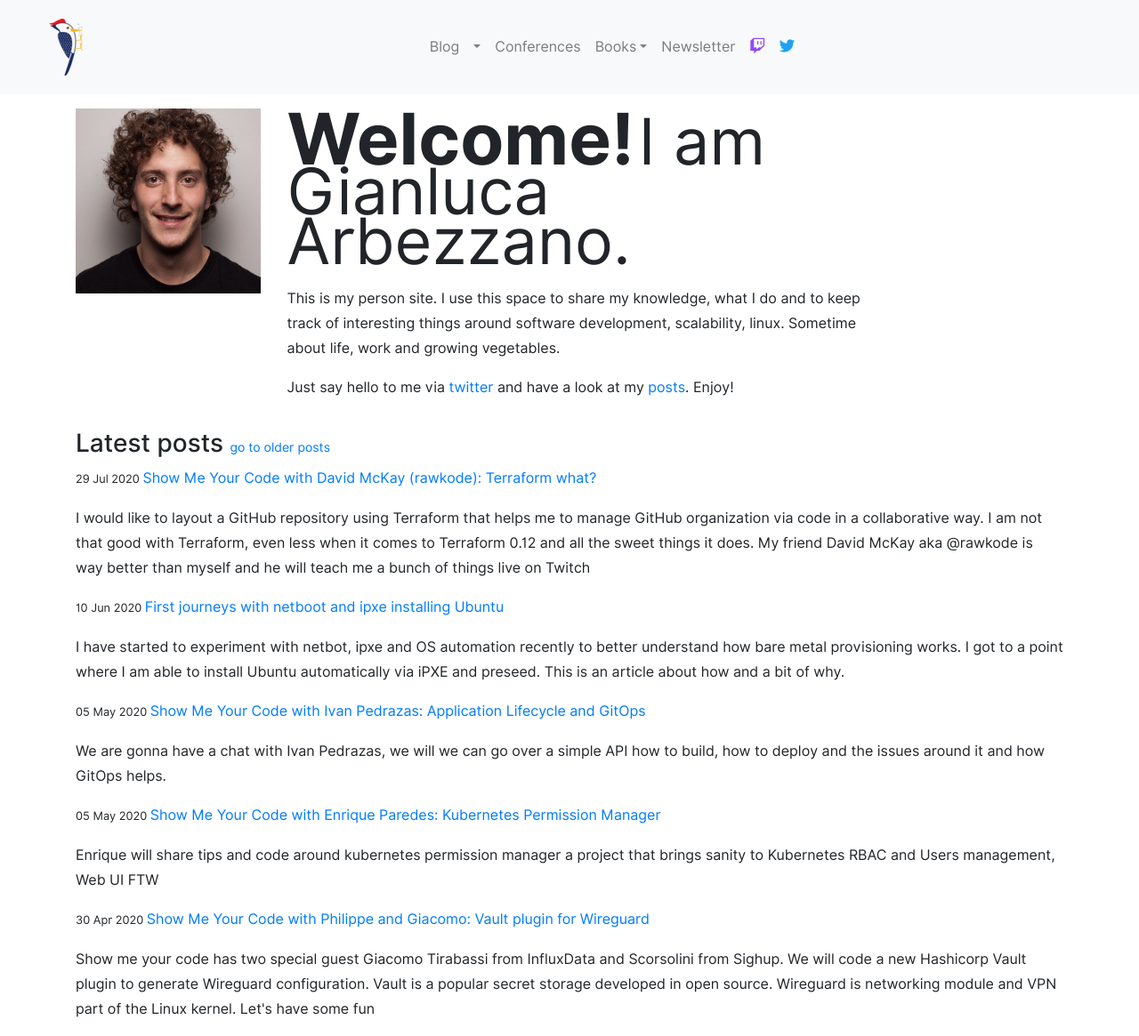
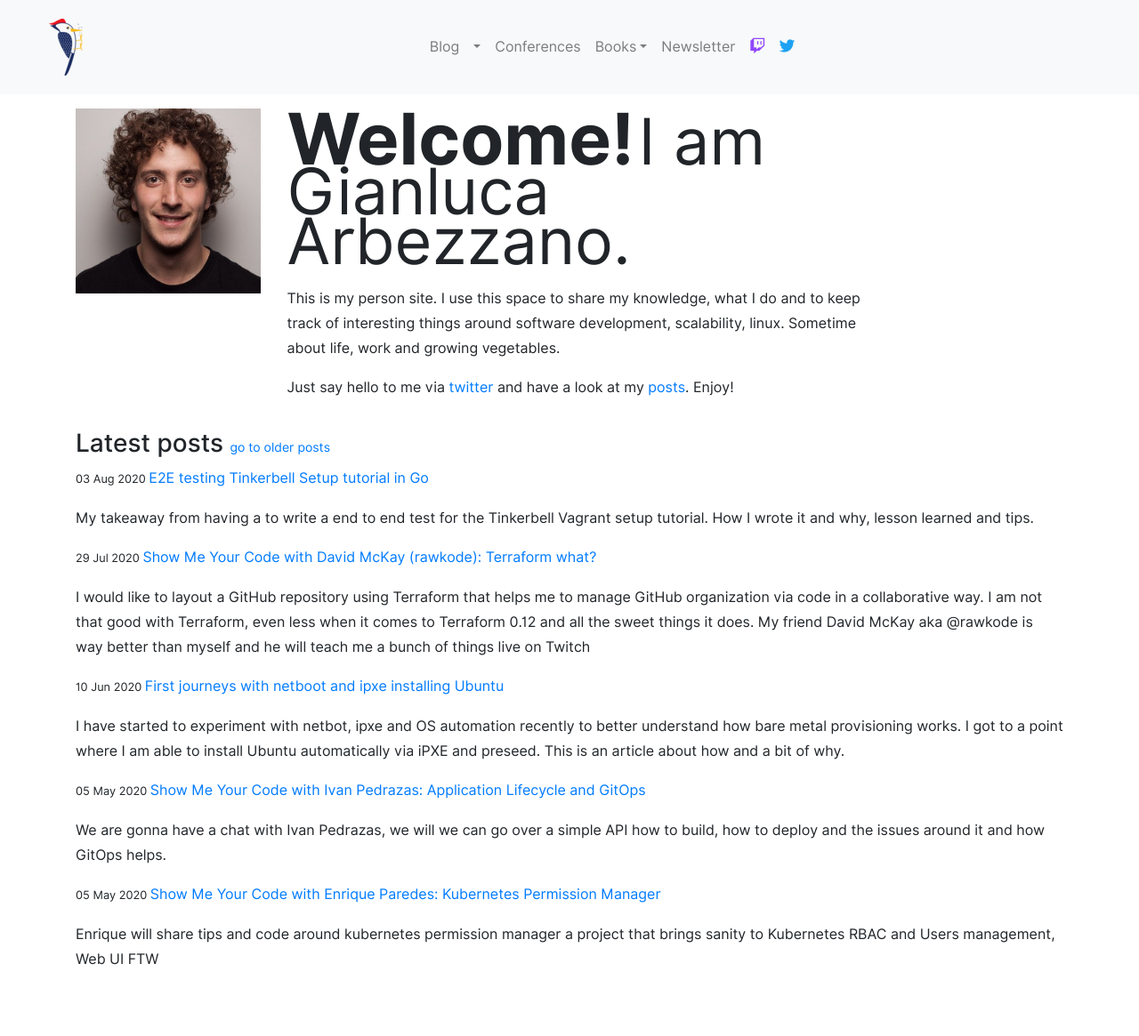
Before and after one commit to gianarb/gianarb.github.com, a Jekyll site: the page built from index.html, in a window 1280 px wide. Shown: the whole page at 89% size. Built offline with Jekyll 4.4.1, drawn with Linux system fonts in a browser that asks for light colours; nearby versions of some CDN libraries; comment, search, counter and statistics services are not loaded; after the commit the page ends 1109 px from its top, so only the background shows below that.

Commit message:
thanks @rawkode for review

````diff
--- a/_includes/head.html
+++ b/_includes/head.html
@@ -9,6 +9,10 @@
     <link rel="canonical" href="{{ site.MY_URL }}{{ page.url | replace:'index.html',''}}">
     <link rel="icon" type="image/png" href="/img/favicon.png" />
 
+    <meta name='twitter:card' content='summary_large_image'>
+    <meta name='twitter:title' content="{{page.title}}">
+    <meta name='twitter:description' content="{{page.summary}}">
+
     <meta property="og:title" content="{{ page.title }}" />
     <meta property="og:site_name" content="gianarb blog"/>
     <meta property="og:url" content="{{site.MY_URL}}{{page.url}}" />
@@ -17,9 +21,11 @@
     <meta property="og:locale" content="en_US" />
 {% if page.img != null %}
     <meta property="og:image" content="{{site.MY_URL}}{{ page.img }}" />
+    <meta name='twitter:image' content="{{site.MY_URL}}{{ page.img }}">
 {% endif %}
 {% if page.heroimg != null %}
-    <meta property="og:image" content="{{site.MY_URL}}{{ page.heroimg }}" />
+    <meta property="og:image" content="" />
+    <meta name='twitter:image' content="{{site.MY_URL}}{{ page.heroimg }}">
 {% endif %}
 
     <meta property="twitter:account_id" content="129952408" />
--- a/_drafts/test-setup-tutorial.md
+++ b/_posts/2020-08-03-e2e-test-tinkerbell-vagrant-setup-with-go.md
@@ -1,14 +1,27 @@
+---
+img: /img/me.jpg
+layout: post
+title: "E2E testing Tinkerbell Setup tutorial in Go"
+date:   2020-08-03 09:08:27
+categories: [post]
+tags: ["vagrant", "tinkerbell", "golang", "testing", "framework"]
+summary: "My takeaway from having a to write a end to end test for the
+Tinkerbell Vagrant setup tutorial. How I wrote it and why, lesson learned and
+tips."
+changefreq: daily
+---
+
 [Tinkerbell](https://tinkerbell.org) is a tool open sourced recently by
-[Packet](https://packet.com), the company I work for.
+[Packet, an Equinix company](https://packet.com), the company I work for.
 
-It is a provisioner for bare metal. It has an API that you can use to switch on
-and off servers via IPMI or to execute workflows and install operating systems
-on server that does not have one!!
+It is a provisioner for bare metal. You can switch servers on and off via API,
+executing workflows and install operating systems on a server that does not have
+one!
 
 Tinkerbell is in its early days as open source project but the concept is battle
 tested from 6 years of production use internally at Packet.
 
-I am excited to lean a lot of the cool technologies that are making datacenters
+I am excited to learn a lot of the cool technologies that are making datacenters
 working, but I am not here to write about it[^1].
 
 One of my recent tasks[^2] was about end to end testing the Vagrant Setup
@@ -244,7 +257,7 @@ There are a lot of process going on when creating or destroying a VM with
 Vagrant. There is VirtualBox for example, and we have an edge case for the
 worker machine because the `up` commands technically never ends, it is in
 pending until you `destroy` the machine. But you can't run multiple commands
-against the same machine because `up` hols a lock and if blocks `destroy` to
+against the same machine because `up` holds a lock and it blocks `destroy` to
 execute. `os/exec` helps here but you have to tune it a little bit:
 
 ```go
@@ -295,7 +308,13 @@ process starts. My idea was to remove the label straight away, but I am
 
 An alternative that we are evaluating is to run it as a cronjob[^5] as well.
 
-## Conclusion
+## Testing is the real power
+
+E2E testing are fun to write because they bring a lot of challenges in terms of
+coordination and stability. You have to write good code in order to make them
+stable. I hope you learned something from my experience and if you have any
+question let me know [here](https://twitter.com/gianarb). I am happy to go
+deeper on some of those topics based on your suggestions.
 
 [^1]: If you are curious ask me any question on Twitter @gianarb
 [^2]: https://github.com/tinkerbell/tink/pull/224
````
Also changed, not shown: other parts of _posts/2020-08-03-e2e-test-tinkerbell-vagrant-setup-with-go.md (+1 -1 lines).
